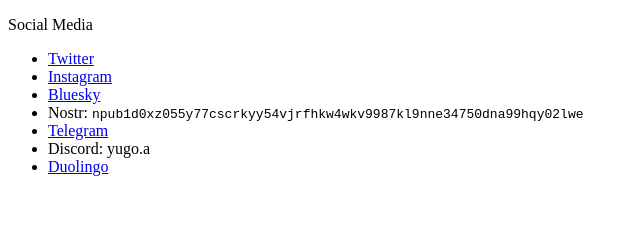
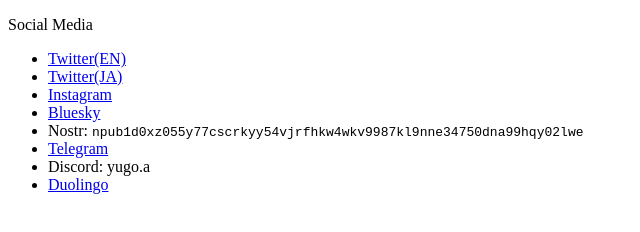
Before and after one commit to yugoatobe/yugoatobe, a plain HTML site: page index.html in a window 1280 px wide. Shown: the whole page, without its empty margins (0-640 px from the left). Drawn offline with Linux system fonts and the light colour scheme.

Commit message:
Update index.html

```diff
--- a/index.html
+++ b/index.html
@@ -8,7 +8,8 @@
   <p style="color: black">Social Media</p>
 
   <ul>
-    <li><a href="https://x.com/ayugo" target="_blank" rel="noopener noreferrer">Twitter</a></li>
+    <li><a href="https://x.com/yugo_atobe" target="_blank" rel="noopener noreferrer" lang="en">Twitter(EN)</a></li>
+    <li><a href="https://x.com/yugoatobe" target="_blank" rel="noopener noreferrer" lang="ja">Twitter(JA)</a></li>
     <li><a href="https://www.instagram.com/yugoatobe/" target="_blank" rel="noopener noreferrer">Instagram</a></li>
     <li><a href="https://bsky.app/profile/ayugo.bsky.social" target="_blank" rel="noopener noreferrer">Bluesky</a></li>
     <li>Nostr: <code>npub1d0xz055y77cscrkyy54vjrfhkw4wkv9987kl9nne34750dna99hqy02lwe</code></li>
```
